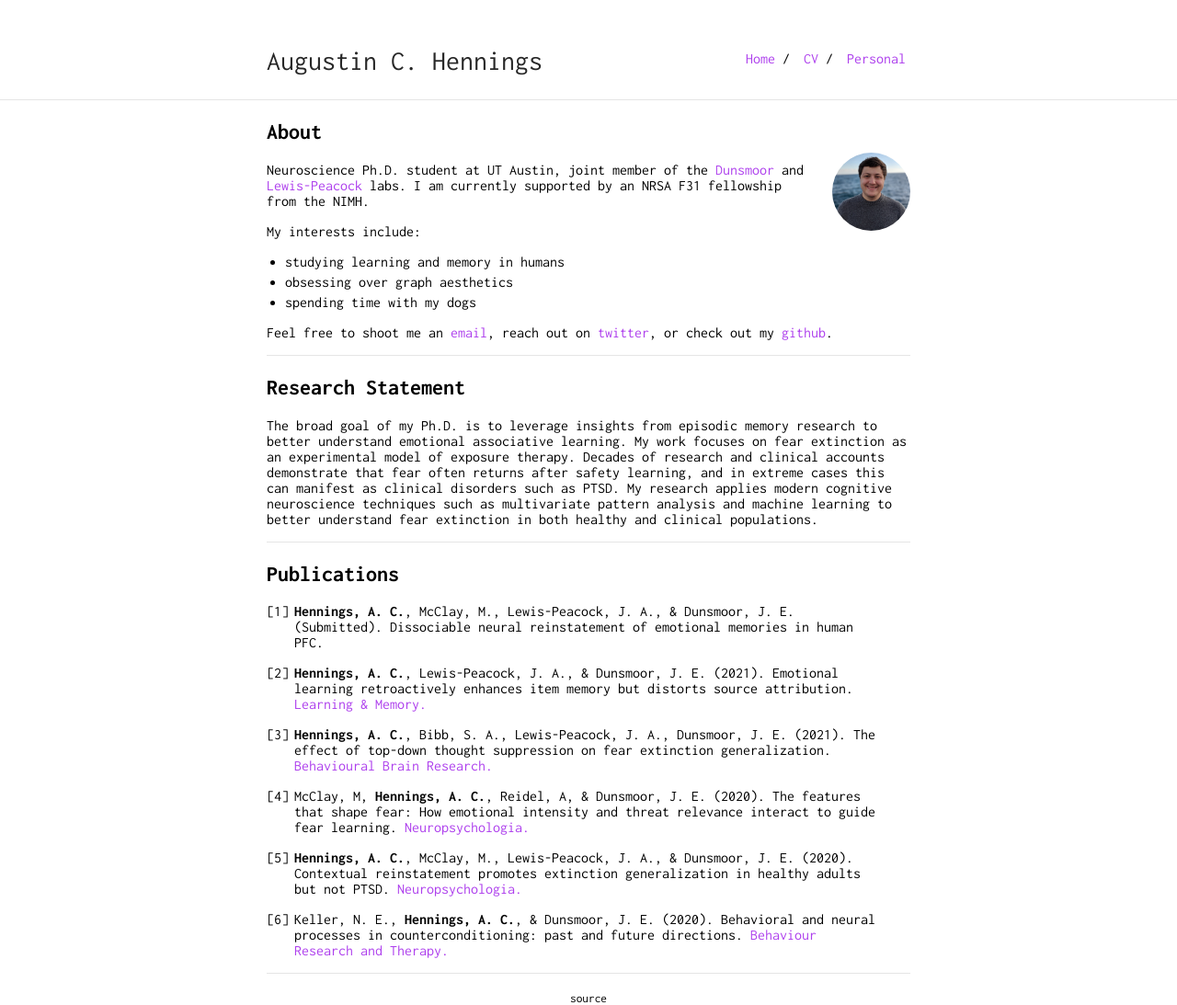
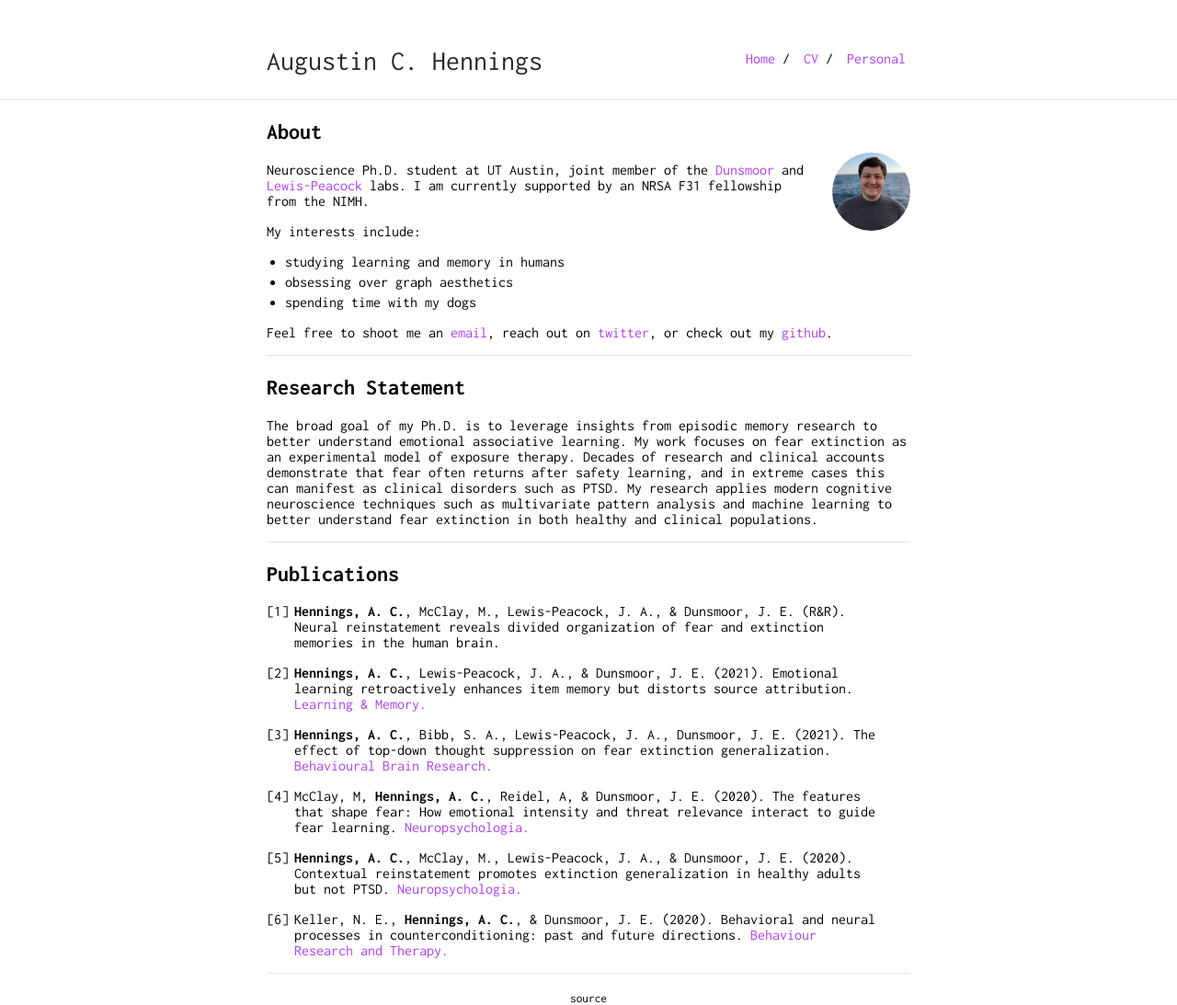
Before and after one commit to achennings/achennings.github.io, a Jekyll site: the page built from index.md, in a window 1280 px wide. Shown: the whole page at 92% size. Built offline with Jekyll 4.4.1, drawn with Linux system fonts in a browser that asks for light colours; our own code applies the rules of GitHub Pages for plain Markdown files.

Commit message:
updated2

```diff
--- a/index.md
+++ b/index.md
@@ -25,7 +25,8 @@ The broad goal of my Ph.D. is to leverage insights from episodic memory research
 
 ## Publications
 
-1. **Hennings, A. C.**, McClay, M., Lewis-Peacock, J. A., & Dunsmoor, J. E. (Submitted). Dissociable neural reinstatement of emotional memories in human PFC.
+1. **Hennings, A. C.**, McClay, M., Lewis-Peacock, J. A., & Dunsmoor, J. E. (R&R). Neural reinstatement reveals
+divided organization of fear and extinction memories in the human brain.
 
 2. **Hennings, A. C.**, Lewis-Peacock, J. A., & Dunsmoor, J. E. (2021). Emotional learning retroactively enhances item memory but distorts source attribution. [Learning & Memory.](http://learnmem.cshlp.org/content/28/6/178)
 
```
